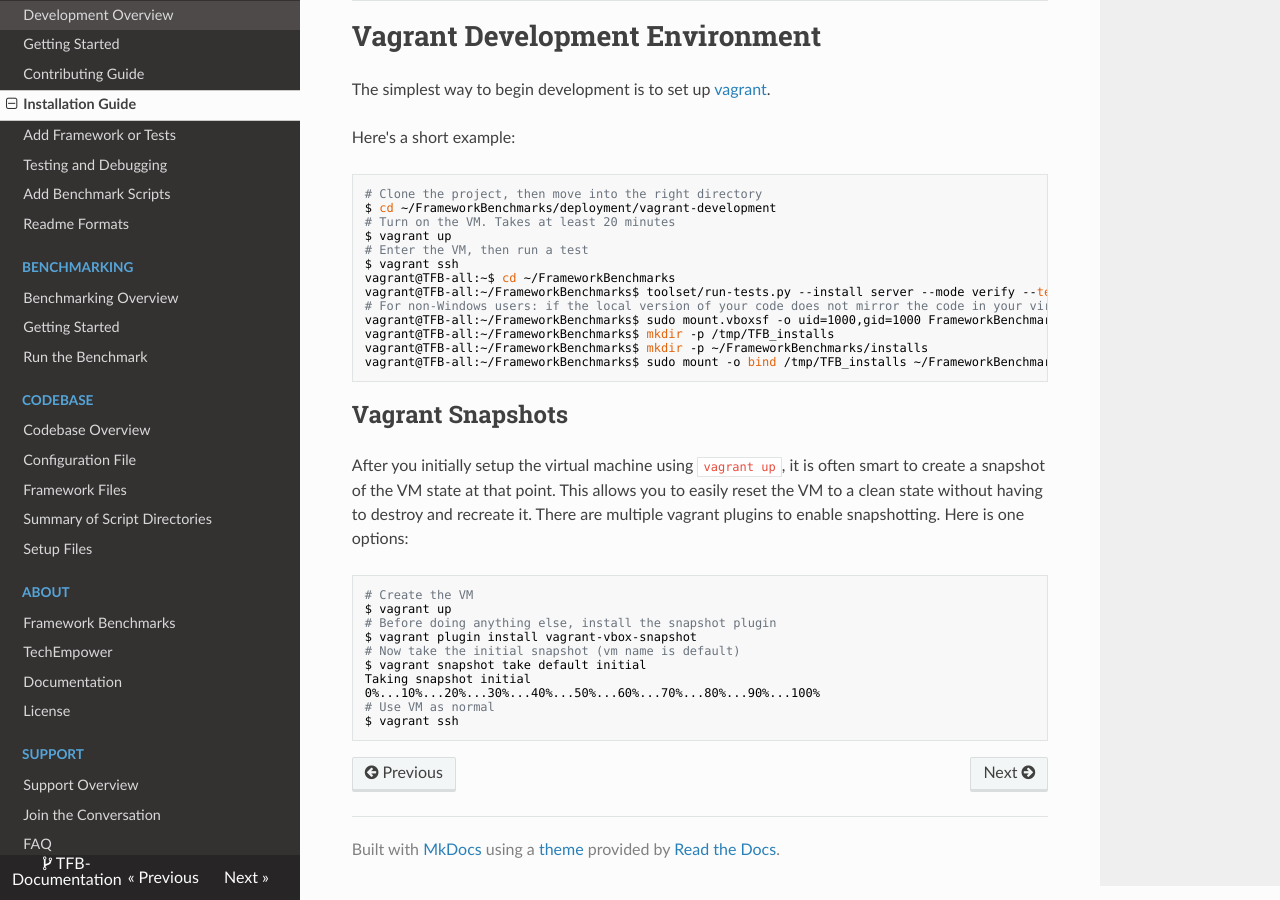
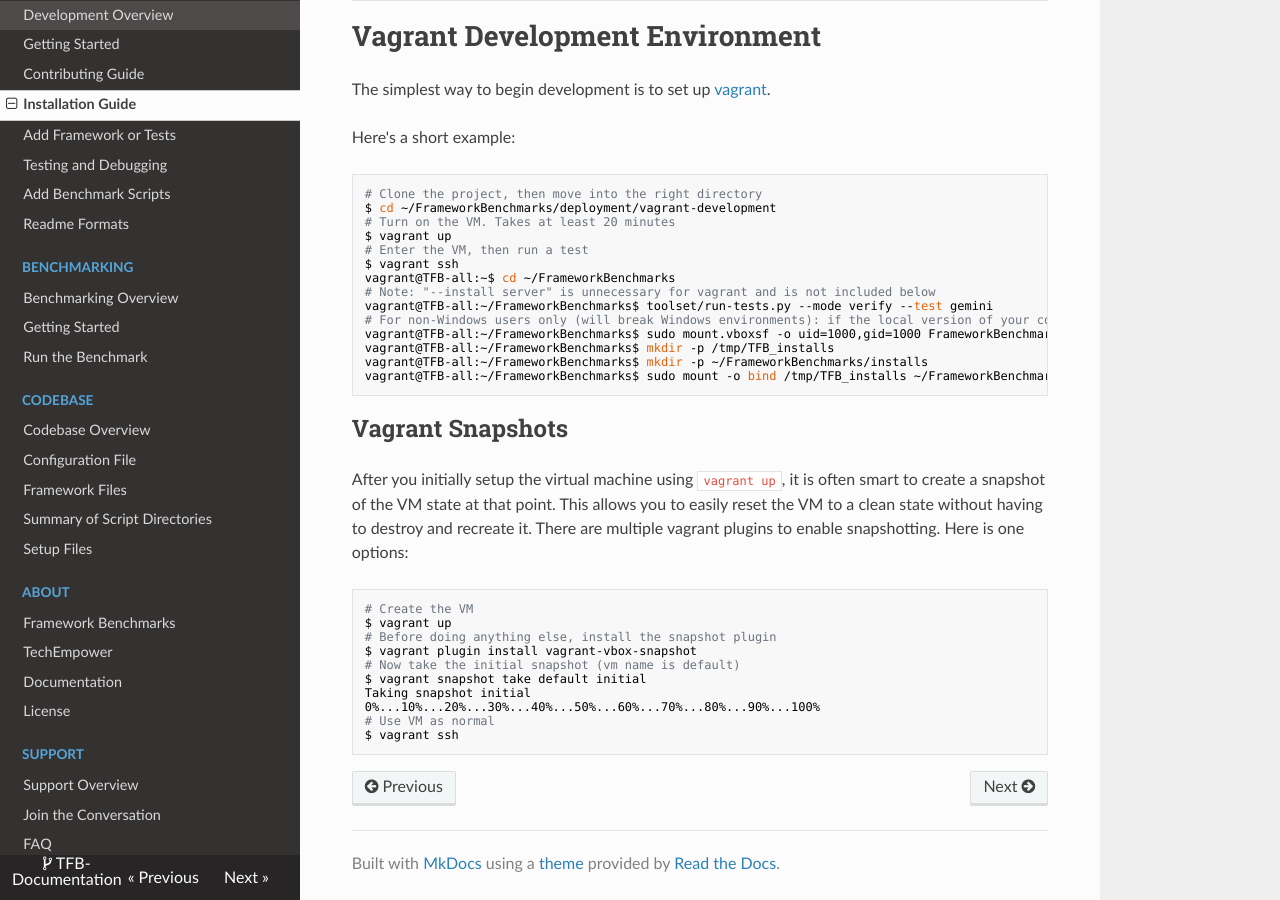
Before and after one commit to nbrady-techempower/TFB-Documentation, an MkDocs documentation site: the page built from docs/Development/Installation-Guide.md, in a window 1280 px wide and 900 px high, scrolled down 3660 px. Built offline with MkDocs 1.6.1, drawn with Linux system fonts in a browser that asks for light colours; nearby versions of some CDN libraries; old or Windows-style settings are respelled for this version of MkDocs.

Commit message:
Delete instructions for vagrant to use install server and clarify non-Windows commands

```diff
--- a/docs/Development/Installation-Guide.md
+++ b/docs/Development/Installation-Guide.md
@@ -214,8 +214,9 @@ $ vagrant up
 # Enter the VM, then run a test
 $ vagrant ssh
 vagrant@TFB-all:~$ cd ~/FrameworkBenchmarks
-vagrant@TFB-all:~/FrameworkBenchmarks$ toolset/run-tests.py --install server --mode verify --test beego
-# For non-Windows users: if the local version of your code does not mirror the code in your virtual machine, then run the following:
+# Note: "--install server" is unnecessary for vagrant and is not included below
+vagrant@TFB-all:~/FrameworkBenchmarks$ toolset/run-tests.py --mode verify --test gemini
+# For non-Windows users only (will break Windows environments): if the local version of your code does not mirror the code in your virtual machine, then run the following:
 vagrant@TFB-all:~/FrameworkBenchmarks$ sudo mount.vboxsf -o uid=1000,gid=1000 FrameworkBenchmarks ~/FrameworkBenchmarks
 vagrant@TFB-all:~/FrameworkBenchmarks$ mkdir -p /tmp/TFB_installs
 vagrant@TFB-all:~/FrameworkBenchmarks$ mkdir -p ~/FrameworkBenchmarks/installs
```
